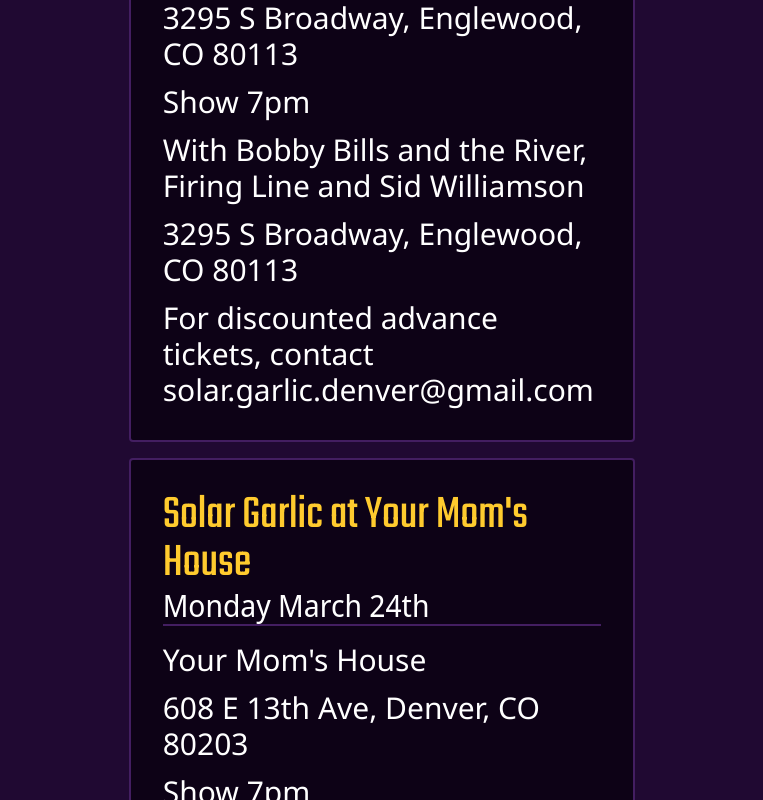
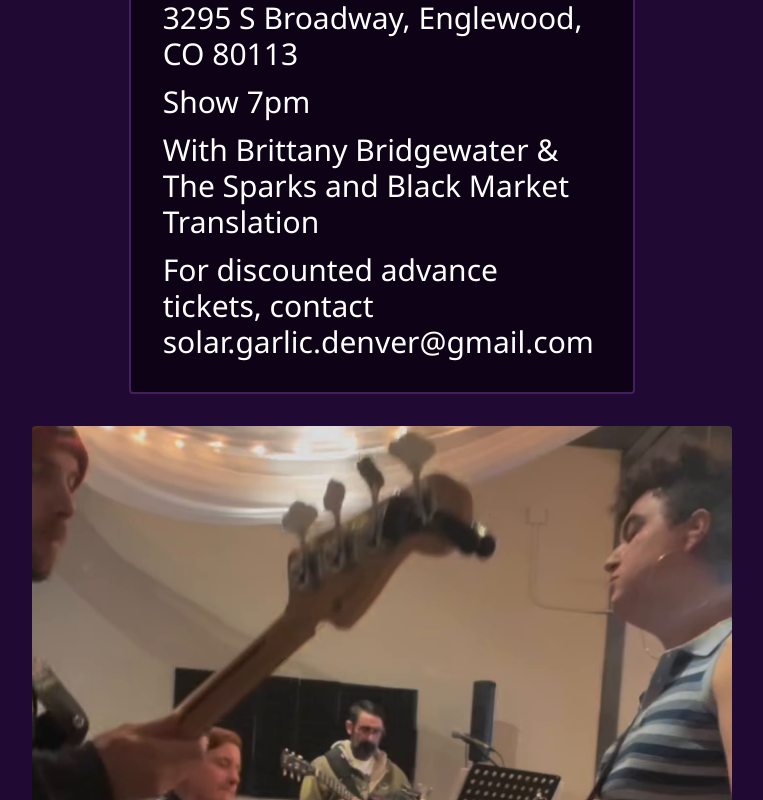
Before and after one commit to galbwe/solar-garlic-website, a Next.js app: page /events in a window 1280 px wide. Shown: the part 440-1240 px from the top of the page, without its empty margins (258-1021 px from the left). Built offline with nearby package versions, Linux system fonts and the light colour scheme.

Commit message:
Update events

```diff
--- a/src/constants.ts
+++ b/src/constants.ts
@@ -30,22 +30,10 @@ export const EVENTS = [
     venueUrl: "https://moesdenver.com/",
     address: "3295 S Broadway, Englewood, CO 80113",
     addressUrl: "https://maps.app.goo.gl/kvSXTifMBDGq5F3HA",
-    bands: ["Bobby Bills and the River", "Firing Line", "Sid Williamson"],
-    show: "2025-03-23T01:00:00",
+    bands: ["Brittany Bridgewater & The Sparks", "Black Market Translation"],
+    show: "2025-07-26T01:00:00",
     timezone: "America/Denver",
-    ticketsUrl:
-      "https://www.eventbrite.com/e/solar-garlic-w-bobby-bills-and-the-river-firing-line-sid-williamson-tickets-1245417620629",
     extraText: `For discounted advance tickets, contact ${CONTACT_EMAIL}`,
-  },
-  {
-    id: uuid4(),
-    title: "Solar Garlic at Your Mom's House",
-    venue: "Your Mom's House",
-    venueUrl: "https://yourmomshousedenver.com/",
-    address: "608 E 13th Ave, Denver, CO 80203",
-    addressUrl: "https://maps.app.goo.gl/PiJqYVNmRjEXwkfy5",
-    show: "2025-03-25T01:00:00",
-    timezone: "America/Denver",
   },
 ];
 
```
